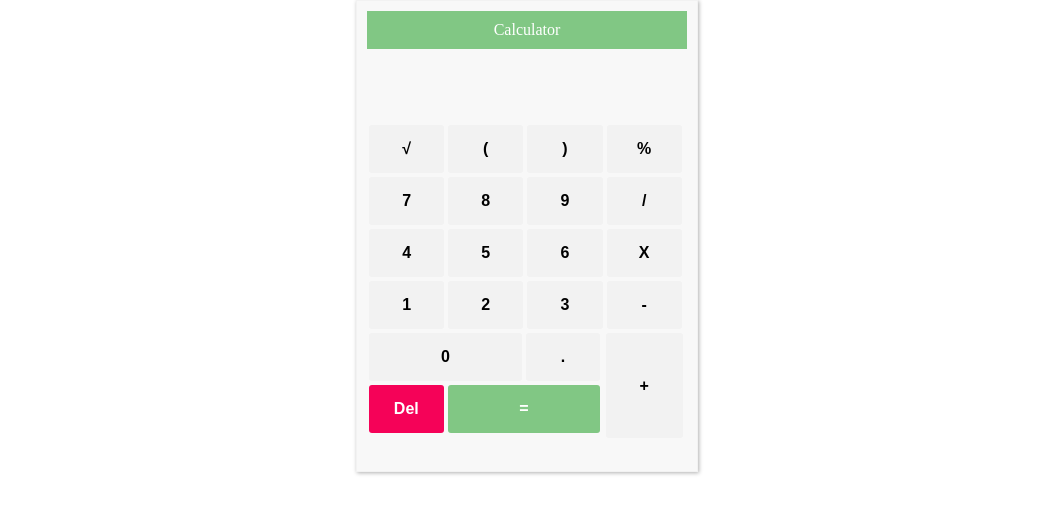
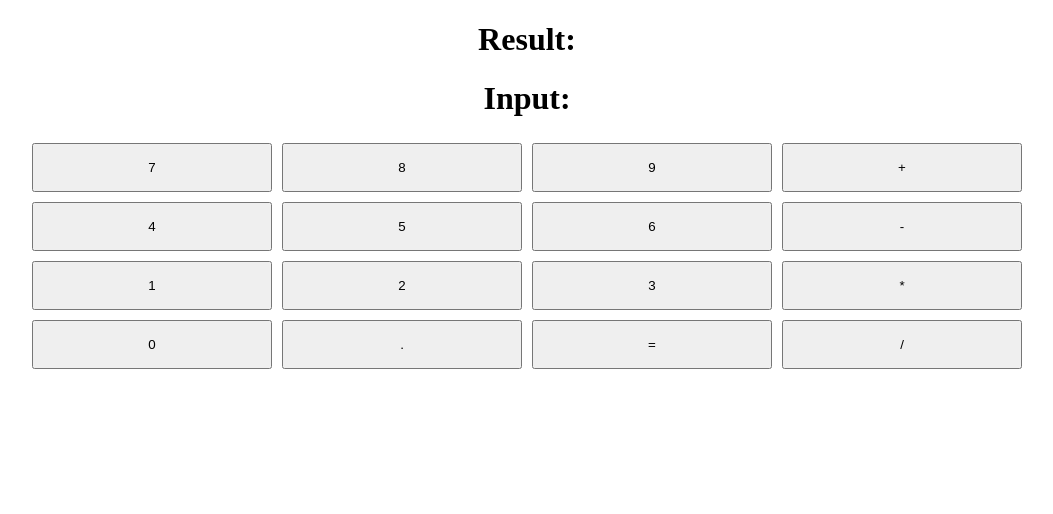
Before and after one commit to Juanto77/calculator, a plain HTML site: page index.html in a window 1280 px wide. Shown: the whole page, without its empty margins (113-1166 px from the left). Drawn offline with Linux system fonts and the light colour scheme.

Commit message:
Stripped GUI for JS integration & seperated binding variables from calculation functions

```diff
--- /dev/null
+++ b/bind.js
@@ -0,0 +1,21 @@
+const divideBtn = document.getElementById('btnDivide');
+const multiplyBtn = document.getElementById('btnMultiply');
+const addBtn = document.getElementById('btnAdd');
+const subtractBtn = document.getElementById('btnSubtract');
+const result = document.getElementById('result');
+const display = document.getElementById('input');
+const number = document.querySelectorAll('.number');
+
+const currentResultOutput = document.getElementById('result');
+const currentCalculationOutput = document.getElementById('input');
+
+number.forEach((i) =>
+  i.addEventListener('click', (e) => {
+    display.textContent += e.currentTarget.value;
+  })
+);
+
+function outputResult(result, text) {
+  currentResultOutput.textContent = result;
+  currentCalculationOutput.textContent = text;
+}
--- a/calculator.js
+++ b/calculator.js
@@ -0,0 +1,33 @@
+const startingNumber = 0;
+let currentResult = startingNumber;
+
+function userInput() {}
+
+//This will call proper function depending on which operator is selected and get the sum of the numbers entered
+function getSum() {}
+
+//reset the calculator
+function resetCalc() {}
+
+function add() {
+  currentResult += parseInt(display.value);
+  outputResult(currentResult, '');
+}
+
+function subtraction(num1, num2) {
+  return num1 - num2;
+}
+
+function divide() {
+  currentResult += display.value;
+  return num1 / num2;
+}
+
+function multiply() {
+  return num1 * num2;
+}
+
+divideBtn.addEventListener('click', divide);
+multiplyBtn.addEventListener('click', multiply);
+addBtn.addEventListener('click', add);
+subtractBtn.addEventListener('click', subtraction);
--- a/index.html
+++ b/index.html
@@ -6,56 +6,32 @@
     <meta name="viewport" content="width=device-width, initial-scale=1.0" />
     <title>Calculator</title>
     <link rel="stylesheet" href="./style.css" />
-    <script src="./calculator.js"></script>
+    <script src="./bind.js" defer></script>
+    <script src="./calculator.js" defer></script>
   </head>
   <body>
-    <div class="container">
-      <div class="header">Calculator</div>
-      <input type="text" class="result" />
-      <div class="first-row">
-        <input type="button" name="" value="&radic;" class="global" />
-        <input type="button" name="" value="(" class="global" />
-        <input type="button" name="" value=")" class="global" />
-        <input type="button" name="" value="%" class="global" />
+    <h1 id="result">Result:</h1>
+    <h1 id="input">Input:</h1>
+    <div class="calculator">
+      <div class="numbers">
+        <button class="number" value="7">7</button>
+        <button class="number" value="8">8</button>
+        <button class="number" value="9">9</button>
+        <button class="number" value="4">4</button>
+        <button class="number" value="5">5</button>
+        <button class="number" value="6">6</button>
+        <button class="number" value="1">1</button>
+        <button class="number" value="2">2</button>
+        <button class="number" value="3">3</button>
+        <button class="number" value="0">0</button>
+        <button class="operator" value=".">.</button>
+        <button class="operator" value="=">=</button>
       </div>
-      <div class="second-row">
-        <input type="button" name="" value="7" class="global" />
-        <input type="button" name="" value="8" class="global" />
-        <input type="button" name="" value="9" class="global" />
-        <input type="button" name="" value="/" class="global" />
-      </div>
-      <div class="third-row">
-        <input type="button" name="" value="4" class="global" />
-        <input type="button" name="" value="5" class="global" />
-        <input type="button" name="" value="6" class="global" />
-        <input type="button" name="" value="X" class="global" />
-      </div>
-      <div class="fourth-row">
-        <input type="button" name="" value="1" class="global" />
-        <input type="button" name="" value="2" class="global" />
-        <input type="button" name="" value="3" class="global" />
-        <input type="button" name="" value="-" class="global" />
-      </div>
-      <div class="conflict">
-        <div class="left">
-          <input type="button" name="" value="0" class="big" />
-          <input type="button" name="" value="." class="small" />
-          <input
-            type="button"
-            name=""
-            value="Del"
-            class="red small white-text top-margin"
-          />
-          <input
-            type="button"
-            name=""
-            value="="
-            class="green white-text big top-margin"
-          />
-        </div>
-        <div class="right">
-          <input type="button" name="" value="+" class="global grey plus" />
-        </div>
+      <div class="operators">
+        <button id="btnAdd" class="operator">+</button>
+        <button id="btnSubtract" class="operator">-</button>
+        <button id="btnMultiply" class="operator">*</button>
+        <button id="btnDivide" class="operator">/</button>
       </div>
     </div>
   </body>
--- a/style.css
+++ b/style.css
@@ -1,108 +1,30 @@
-h1 {
-  text-align: center;
-  margin-top: 0.67em;
-  margin-bottom: 0.67em;
+.calculator {
+  display: flex;
+  justify-content: center;
+  width: 960px;
+  height: auto;
+  margin: auto;
 }
-* {
-  margin: 0;
-  padding: 0;
-}
-.container {
-  margin: auto;
-  width: 25%;
-  padding: 10px;
-  border: 1px solid #f2f2f2;
-  -webkit-box-shadow: 1px 1px 4px 0px rgba(176, 176, 176, 1);
-  -moz-box-shadow: 1px 1px 4px 0px rgba(176, 176, 176, 1);
-  box-shadow: 1px 1px 4px 0px rgba(176, 176, 176, 1);
-  background-color: #fff;
-  height: 450px;
-  background-color: #f8f8f8;
-}
-.header {
-  background-color: #81c784;
-  padding: 10px;
-  color: #fff;
+
+#result,
+#input {
   text-align: center;
 }
-.result {
-  font-size: 24px;
-  padding: 24px 5px;
-  font-weight: 700;
-  text-align: right;
-  width: 96%;
-  border: none;
-  background-color: #f8f8f8;
+
+.numbers {
+  display: grid;
+  grid-template-columns: repeat(3, 1fr);
+  flex-wrap: wrap;
 }
-.first-row,
-.second-row,
-.third-row,
-.fourth-row,
-.conflict {
-  display: inline-block;
-  width: 100%;
+
+.number,
+.operator {
+  width: 240px;
+  padding: 15px;
+  margin: 5px;
 }
-.global {
-  padding: 15px;
-  font-weight: bold;
-  font-size: 16px;
-  border: none;
-  border-radius: 3px;
-  background-color: #f2f2f2;
-  float: left;
-  width: 23.5%;
-  margin: 0 2px;
-  /*border: 1px solid #000;*/
+
+.operators {
+  display: flex;
+  flex-direction: column;
 }
-.conflict .left,
-.conflict .right {
-  float: left;
-  position: relative;
-}
-.left {
-  width: 74%;
-}
-.right {
-  width: 24%;
-}
-.big {
-  padding: 15px;
-  font-weight: bold;
-  font-size: 16px;
-  border: none;
-  border-radius: 3px;
-  background-color: #f2f2f2;
-  float: left;
-  width: 64.5%;
-  margin: 0 2px;
-}
-.small {
-  padding: 15px;
-  font-weight: bold;
-  font-size: 16px;
-  border: none;
-  border-radius: 3px;
-  background-color: #f2f2f2;
-  float: left;
-  width: 31.5%;
-  margin: 0 2px;
-}
-.plus {
-  height: 105px;
-  width: 100%;
-}
-.green {
-  background-color: #81c784;
-}
-.red {
-  background-color: #f50258;
-}
-.grey {
-  background-color: #f2f2f2;
-}
-.white-text {
-  color: #fff;
-}
-.top-margin {
-  margin-top: 4px;
-}
```
